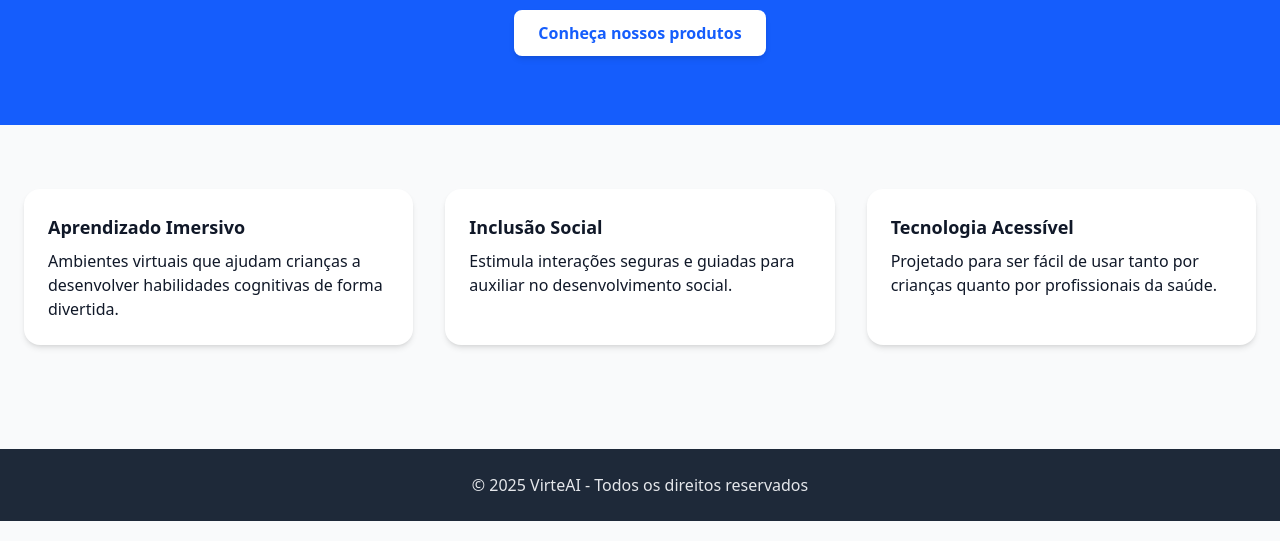
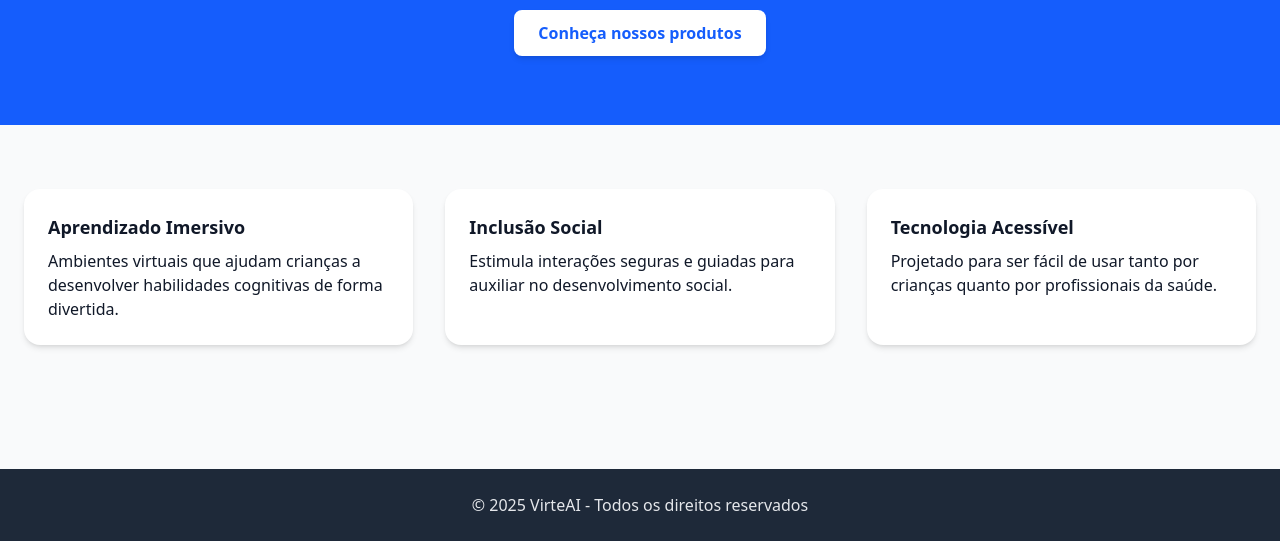
Before and after one commit to joao5435/Virteai---Tailwind, a plain HTML site: page index.html in a window 1280 px wide. Shown: the part 259-800 px from the top of the page. Drawn offline with nearby package versions, Linux system fonts and the light colour scheme.

Commit message:
Fixed: footer no index

```diff
--- a/index.html
+++ b/index.html
@@ -7,7 +7,7 @@
   <!-- Tailwind CDN -->
   <script src="https://cdn.jsdelivr.net/npm/@tailwindcss/browser@4"></script>
 </head>
-<body class="bg-gray-50 text-gray-900">
+<body class="bg-gray-50 text-gray-900 flex flex-col min-h-screen">
 
   <!-- Navbar -->
   <header class="bg-white shadow-md">
@@ -24,11 +24,17 @@
     </nav>
   </header>
 
+  <!-- Conteúdo principal -->
+  <main class="flex-1">
     <!-- Hero -->
     <section class="bg-blue-600 text-white text-center py-20">
       <h1 class="text-4xl font-bold mb-4">Realidade Virtual para Inclusão</h1>
-    <p class="max-w-xl mx-auto mb-6">Óculos de realidade virtual desenvolvidos especialmente para auxiliar crianças do espectro autista no aprendizado e no desenvolvimento social.</p>
-    <a href="produtos.html" class="bg-white text-blue-600 px-6 py-3 rounded-lg font-semibold shadow-md hover:bg-gray-100">Conheça nossos produtos</a>
+      <p class="max-w-xl mx-auto mb-6">
+        Óculos de realidade virtual desenvolvidos especialmente para auxiliar crianças do espectro autista no aprendizado e no desenvolvimento social.
+      </p>
+      <a href="produtos.html" class="bg-white text-blue-600 px-6 py-3 rounded-lg font-semibold shadow-md hover:bg-gray-100">
+        Conheça nossos produtos
+      </a>
     </section>
 
     <!-- Destaques -->
@@ -46,9 +52,10 @@
         <p>Projetado para ser fácil de usar tanto por crianças quanto por profissionais da saúde.</p>
       </div>
     </section>
+  </main>
 
   <!-- Footer -->
-  <footer class="bg-gray-800 text-gray-200 text-center py-6 mt-10">
+  <footer class="bg-gray-800 text-gray-200 text-center py-6">
     <p>© 2025 VirteAI - Todos os direitos reservados</p>
   </footer>
 
```
Lines whose indentation alone changed are shown as unchanged.
